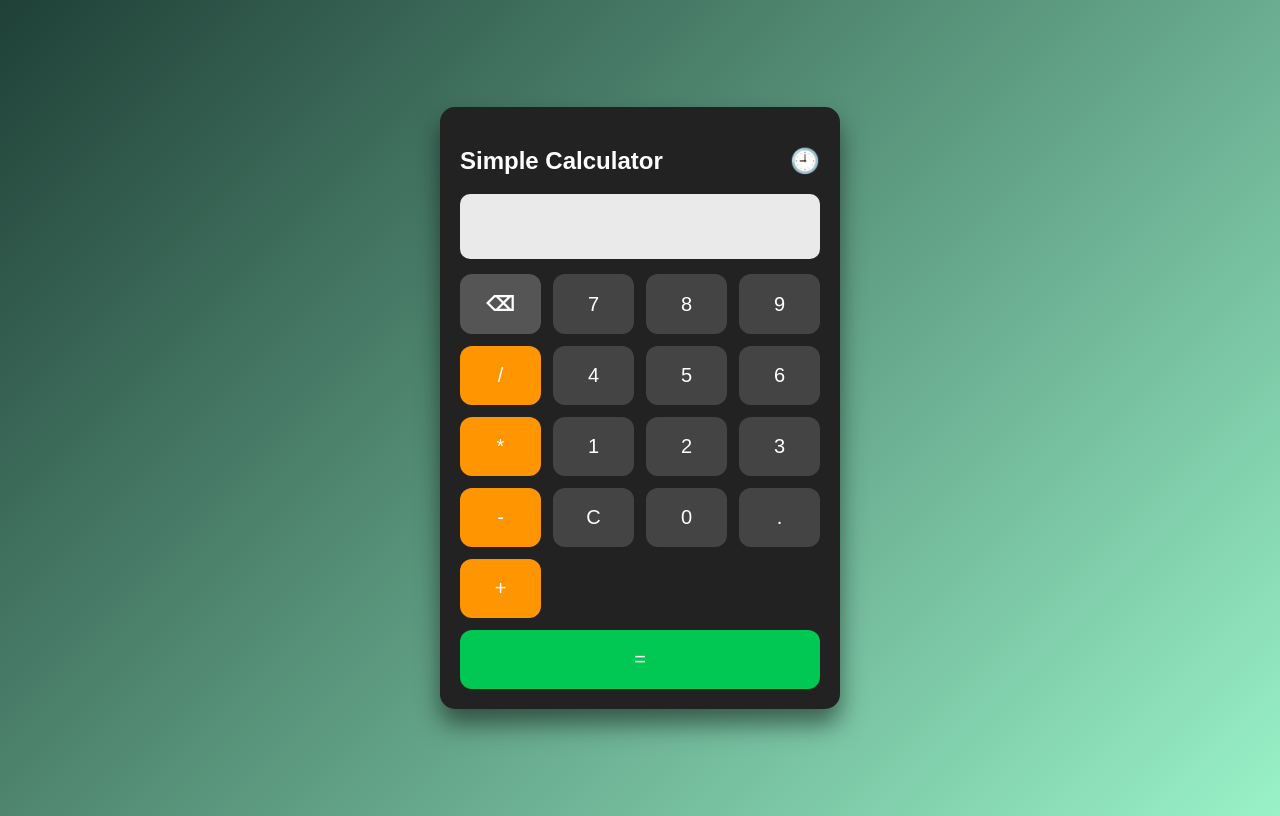
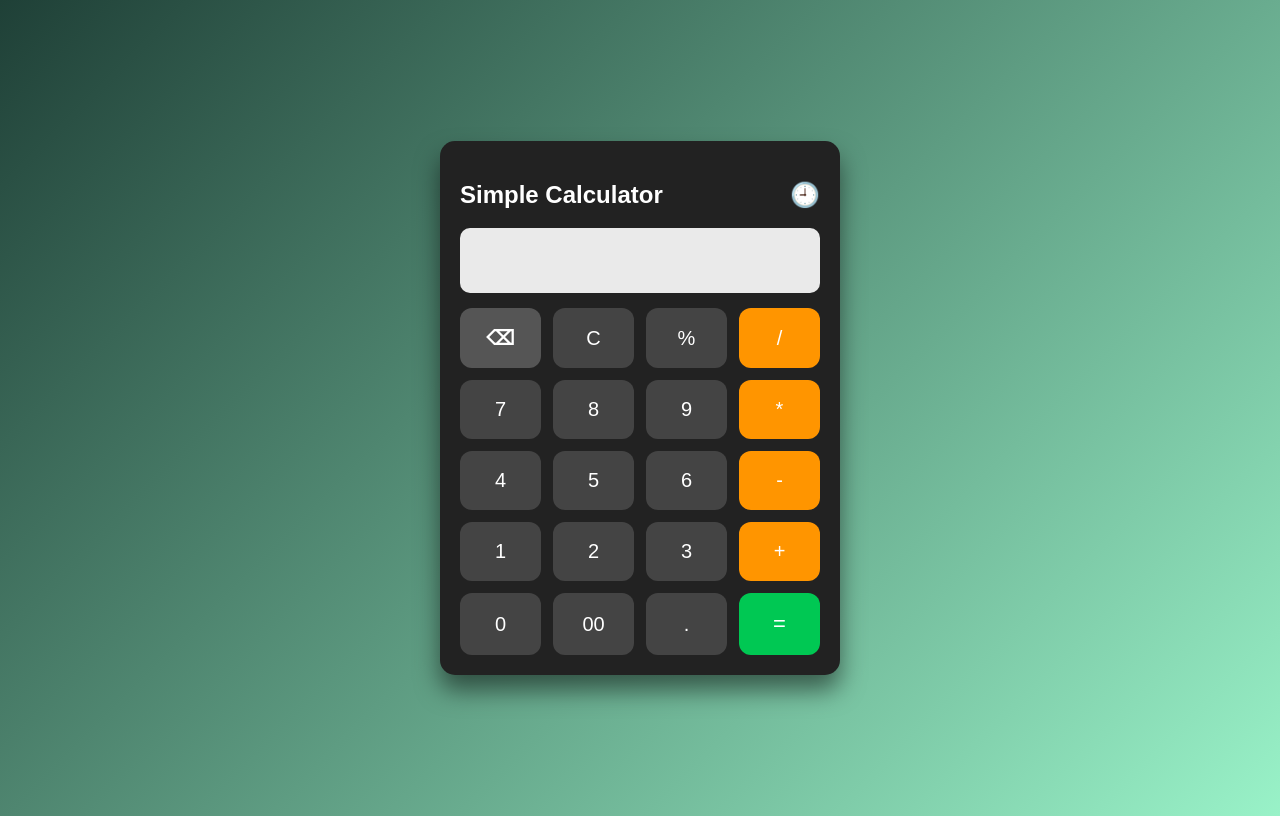
Before and after one commit to narendhar2004/flask-calculator, a Flask app: page / in a window 1280 px wide. Run offline with Flask 3, Linux system fonts and the light colour scheme.

Commit message:
feat(ui): redesign calculator layout and add extra utility buttons

```diff
--- a/static/style.css
+++ b/static/style.css
@@ -88,6 +88,7 @@ button:active {
 /* Equal button */
 .equal {
     background: #00c853;
+    font-size: 22px;
 }
 
 .equal:hover {
--- a/templates/index.html
+++ b/templates/index.html
@@ -35,30 +35,30 @@ History
 
 <div class="buttons">
 
-<!-- Added Backspace Button -->
 <button type="button" class="backspace" onclick="deleteLast()">⌫</button>
+<button type="button" onclick="clearDisplay()">C</button>
+<button type="button" onclick="addToDisplay('%')">%</button>
+<button type="button" class="operator" onclick="addToDisplay('/')">/</button>
+
 <button type="button" onclick="addToDisplay('7')">7</button>
 <button type="button" onclick="addToDisplay('8')">8</button>
 <button type="button" onclick="addToDisplay('9')">9</button>
+<button type="button" class="operator" onclick="addToDisplay('*')">*</button>
 
-<button type="button" class="operator" onclick="addToDisplay('/')">/</button>
 <button type="button" onclick="addToDisplay('4')">4</button>
 <button type="button" onclick="addToDisplay('5')">5</button>
 <button type="button" onclick="addToDisplay('6')">6</button>
+<button type="button" class="operator" onclick="addToDisplay('-')">-</button>
 
-<button type="button" class="operator" onclick="addToDisplay('*')">*</button>
 <button type="button" onclick="addToDisplay('1')">1</button>
 <button type="button" onclick="addToDisplay('2')">2</button>
 <button type="button" onclick="addToDisplay('3')">3</button>
-
-<button type="button" class="operator" onclick="addToDisplay('-')">-</button>
-<button type="button" onclick="clearDisplay()">C</button>
-<button type="button" onclick="addToDisplay('0')">0</button>
-<button type="button" onclick="addToDisplay('.')">.</button>
-
 <button type="button" class="operator" onclick="addToDisplay('+')">+</button>
 
-<button type="button" class="equal full-width" onclick="calculate()">=</button>
+<button type="button" onclick="addToDisplay('0')">0</button>
+<button type="button" onclick="addToDisplay('00')">00</button>
+<button type="button" onclick="addToDisplay('.')">.</button>
+<button type="button" class="equal" onclick="calculate()">=</button>
 
 </div>
 
```
